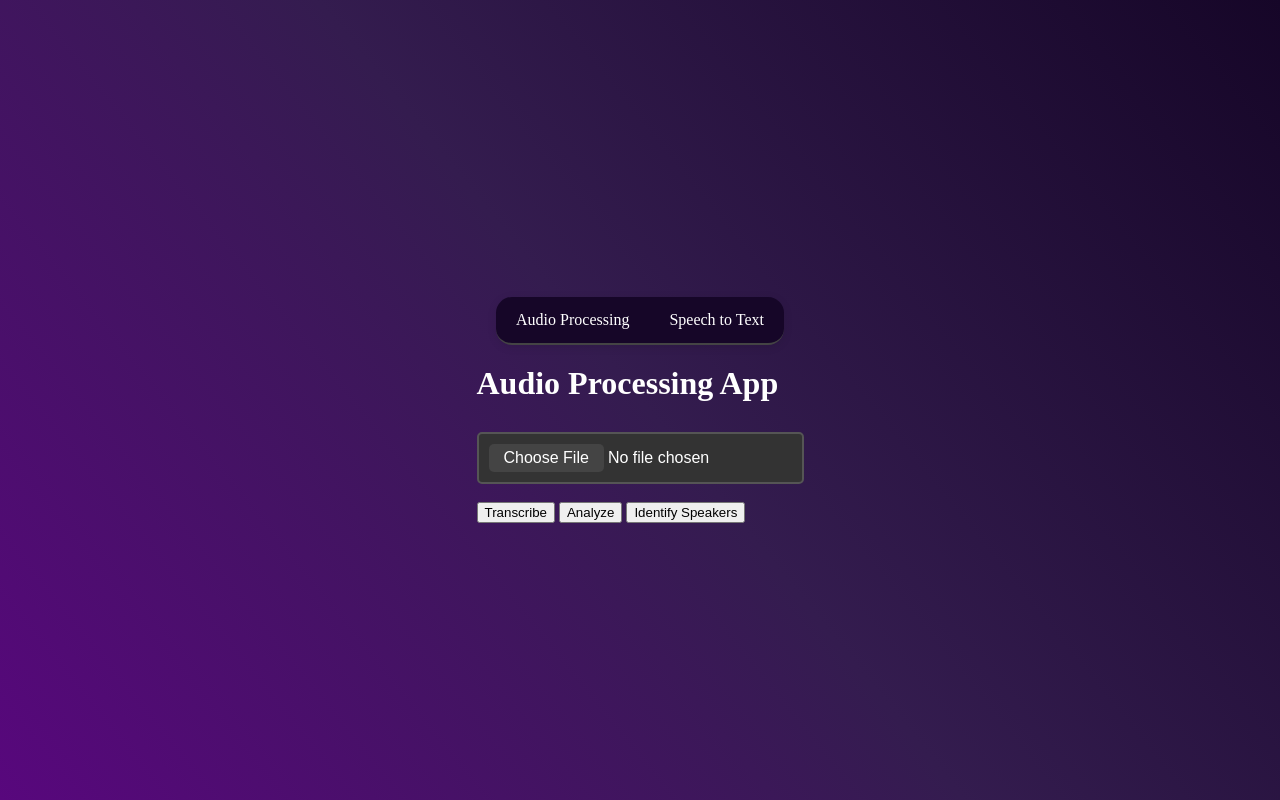
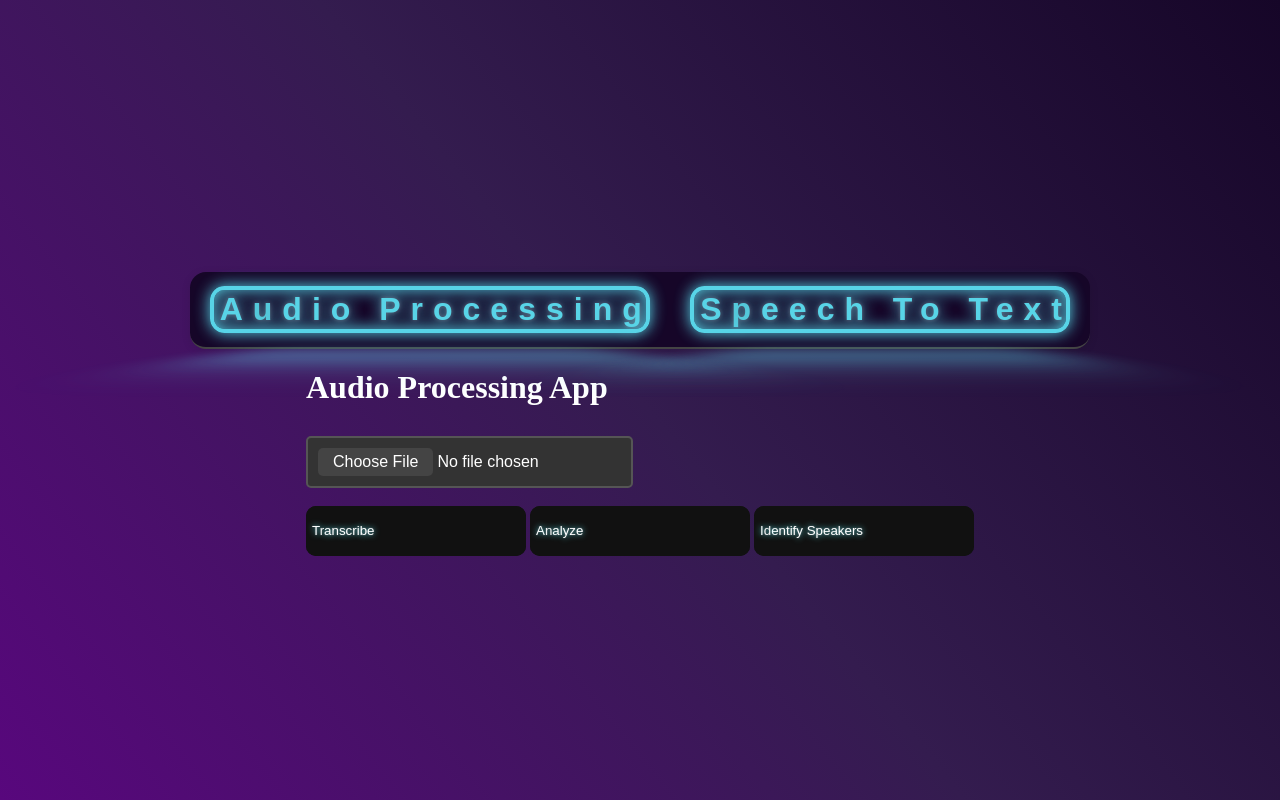
Before and after one commit to chaitanya21kumar/Can-you-hack-it, a Flask app: page / in a window 1280 px wide. Run offline with Flask 3, Linux system fonts and the light colour scheme.

Commit message:
Update index.html

```diff
--- a/templates/index.html
+++ b/templates/index.html
@@ -1,6 +1,5 @@
 
-<!-- index.html modified -->
-
+<!-- index.html -->
 <!doctype html>
 <html lang="en">
 <head>
@@ -10,48 +9,47 @@
     <link rel="stylesheet" href="{{ url_for('static', filename='styles.css') }}">
 </head>
 <body>
+    <div id="jagah"></div>
     <nav>
         <ul>
-            <li><a href="#" id="audio-processing-tab">Audio Processing</a></li>
-            <li><a href="#" id="speech-to-text-tab">Speech to Text</a></li>
+            <li><a href="#" id="audio-processing-tab"><button class='generateButton glowing-btn'><span class='glowing-txt'>A<span class='faulty-letter'>u</span>dio Processing</span></button></a></li>
+            <li><a href="#" id="speech-to-text-tab"><button class='generateButton glowing-btn'><span class='glowing-txt'>S<span class='faulty-letter'>p</span>eech To Text</span></button></a></li>
         </ul>
     </nav>
-
     <div id="audio-processing-section">
         <h1>Audio Processing App</h1>
         <div class="upload-section">
             <input type="file" id="audio-file" required>
             <br><br>
-            <button id="transcribe-btn">Transcribe</button>
-            <button id="analyze-btn">Analyze</button>
-            <button id="identify-speakers-btn">Identify Speakers</button>
+            <!-- <button id="transcribe-btn">Transcribe</button> -->
+            <button class="glow-on-hover" type="button" id="transcribe-btn"><span class='glowing-txt'>T<span class='faulty-letter'>r</span>anscribe</span></button>
+            <button class="glow-on-hover" type="button" id="analyze-btn"><span class='glowing-txt'>A<span class='faulty-letter'>n</span>alyze</span></button>
+            <!-- <button id="analyze-btn">Analyze</button> -->
+            <button class="glow-on-hover" type="button" id="identify-speakers-btn"><span class='glowing-txt'>I<span class='faulty-letter'>d</span>entify Speakers</span></button>
+            <!-- <button id="identify-speakers-btn">Identify Speakers</button> -->
         </div>
-
         <div id="loading-section" style="display:none;">
-            <img src="{{ url_for('serve_assets', filename='loading.gif') }}" alt="Loading..." id="loading-gif">
+            <img src="{{ url_for('serve_assets', filename='loading123.gif') }}" alt="Loading..." id="loading-gif">
             <div id="loading-text">Loading...</div>
         </div>
-
         <div id="transcription-section" class="result-section" style="display:none;">
             <h2>Transcription Result</h2>
             <div id="transcription-content"></div>
         </div>
-
         <div id="analysis-section" class="result-section" style="display:none;">
             <h2>Analysis Result</h2>
             <div id="analysis-content"></div>
         </div>
-
         <div id="speakers-section" class="result-section" style="display:none;">
             <h2>Speaker Identification</h2>
             <div id="speakers-content"></div>
         </div>
     </div>
-
     <div id="speech-to-text-section" style="display:none;">
-        <h1>Speech to Text Voice Note App</h1>
-        <img src="{{ url_for('serve_assets', filename='code-mic-150.png') }}" alt="Voice Note App Logo">
-        <p class="page-description">This app allows you to take voice and/or text notes and play them back.</p>
+        <div class="center-image-container">
+            <img src="{{ url_for('serve_assets', filename='mic21.gif') }}" alt="Voice Note App Logo" class="custom-image">
+        </div>
+        <p class="page-description" id="desc-white" >This app allows you to take voice and/or text notes and play them back.</p>
         <div class="app">
             <div class="row">
                 <div class="col-md-6">
@@ -62,7 +60,7 @@
                     <button id="start-record-btn" class="btn-success" title="Start Recording">Start Recognition</button>
                     <button id="pause-record-btn" class="btn-warning" title="Pause Recording">Pause Recognition</button>
                     <button id="save-note-btn" class="btn-info" title="Save Note">Save Note</button>
-                    <p id="recording-instructions">Press the <strong>Start Recognition</strong> button and allow access.</p>
+                    <!-- <p id="recording-instructions">Press the <strong>Start Recognition</strong> button and allow access.</p> -->
                 </div>
                 <div class="col-md-6">
                     <h3>My Voice Notes</h3>
@@ -75,7 +73,6 @@
             </div>
         </div>
     </div>
-
     <script src="{{ url_for('static', filename='script.js') }}"></script>
 </body>
 </html>
```
